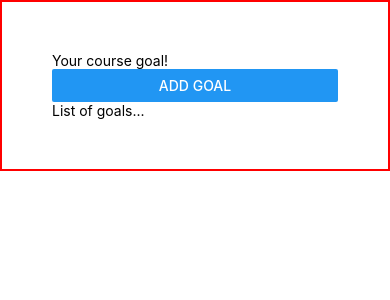
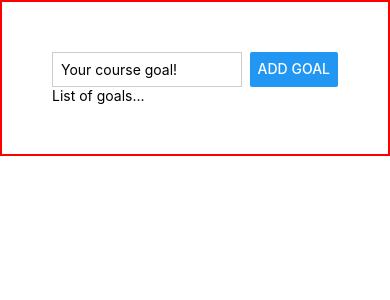
Before and after one commit to AliveKiwi/mm-rn-basics, a React Native app: screen / in a window 390 px wide. Shown: the top 300 px of the page. Built offline with nearby package versions, Linux system fonts and the light colour scheme.

Commit message:
19 basics: Added flex and basics css like padding, margin, width, border to textInput

```diff
--- a/App.js
+++ b/App.js
@@ -4,8 +4,11 @@
 export default function App() {
   return (
     <View style={styles.appContainer}>
-      <View>
-        <TextInput placeholder="Your course goal!"></TextInput>
+      <View style={styles.inputContainer}>
+        <TextInput
+          style={styles.textInput}
+          placeholder="Your course goal!"
+        ></TextInput>
         <Button title="Add Goal" />
       </View>
       <View>
@@ -21,4 +24,15 @@
     borderColor: 'red',
     borderWidth: 2,
   },
+  inputContainer: {
+    flexDirection: 'row',
+    justifyContent: 'space-between',
+  },
+  textInput: {
+    borderWidth: 1,
+    borderColor: '#ccc',
+    width: '80%',
+    marginRight: 8,
+    padding: 8,
+  },
 });
```
